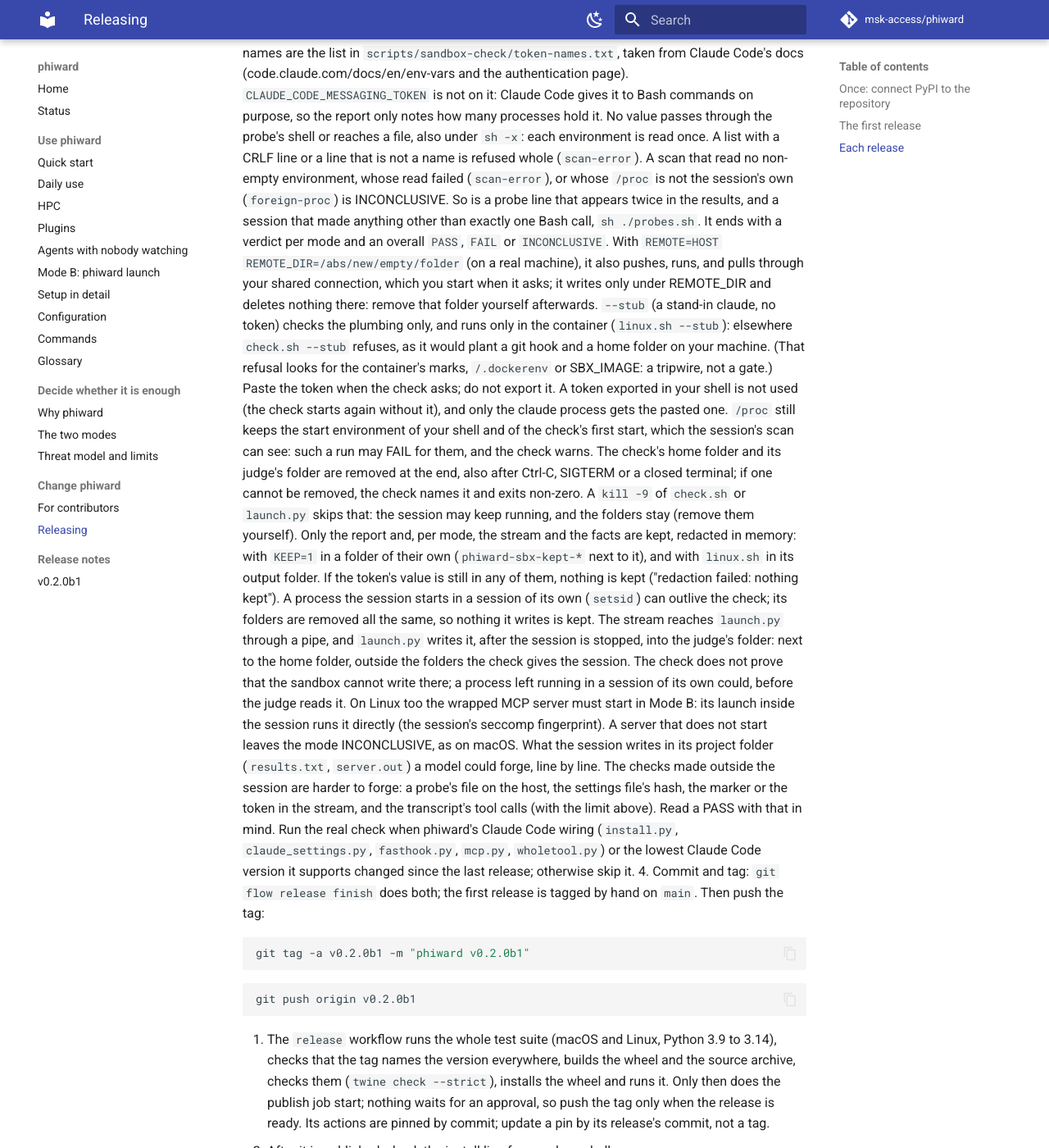
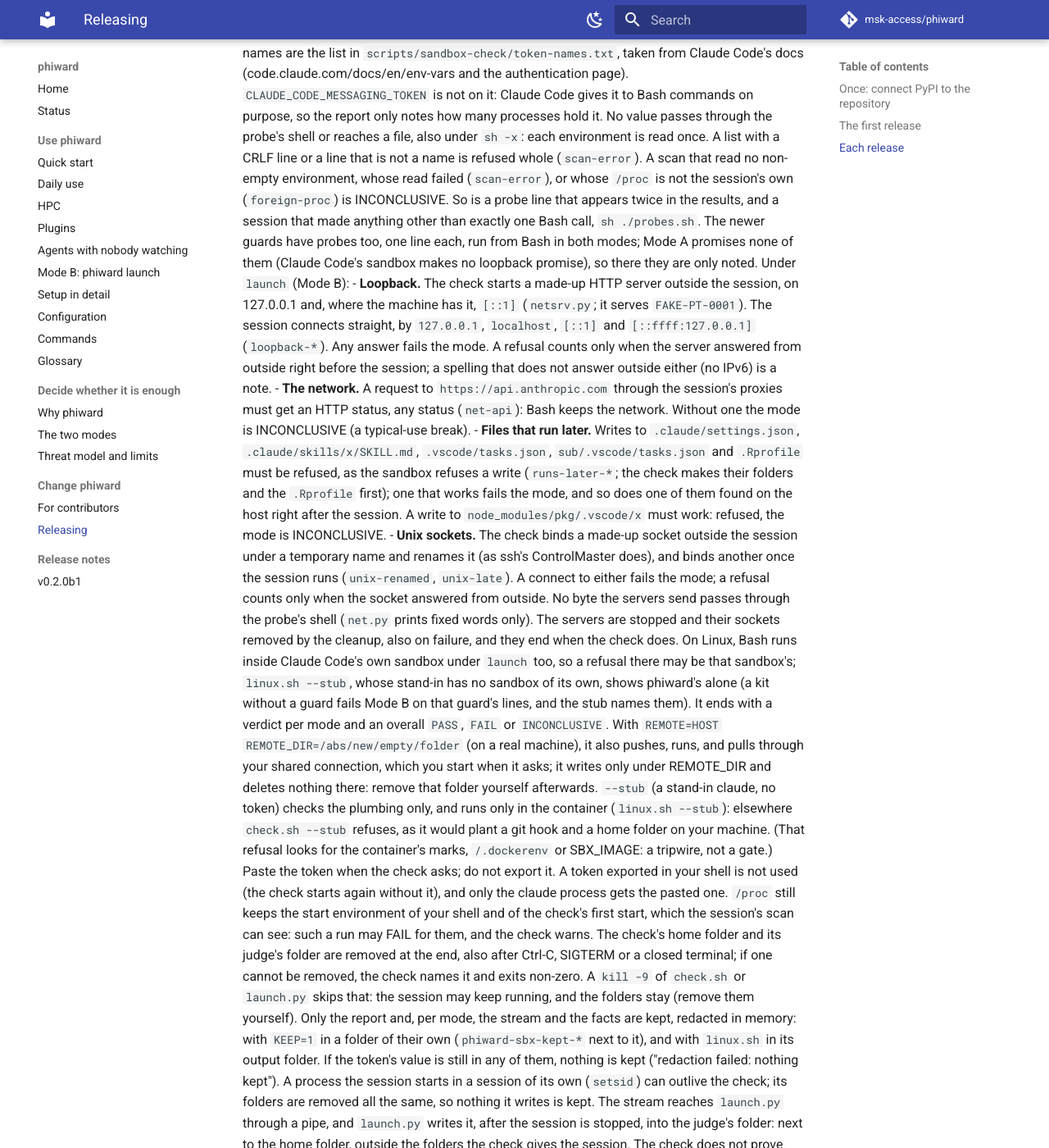
Before and after one commit to msk-access/phiward, an MkDocs documentation site: the page built from docs/releasing.md, in a window 1280 px wide and 1400 px high, scrolled down 3165 px. Shown: the whole window at 82% size. Built offline with MkDocs 1.6.1 and Material for MkDocs 9.7.7, drawn with Linux system fonts in a browser that asks for light colours; comment, search, counter and statistics services are not loaded; the version menu is left out.

Commit message:
docs(sandbox-check): the newer guards' probes in releasing.md, the check's header, the CHANGELOG; the stub names a guard the kit lacks
inside.sh no longer expects PASS Mode B unconditionally: it asserted that
under launch every probe of the stand-in passes. With the loopback and
unix-socket probes, a kit without the network proxy (PR #49) or the
unix-socket guard fails Mode B on exactly those lines. It now requires
every other Mode B line to pass, no INCONCLUSIVE line, each newer probe
noted in Mode A and judged in Mode B, and PASS Mode B only when no newer
guard is missing (it names the ones that are).

```diff
--- a/docs/releasing.md
+++ b/docs/releasing.md
@@ -129,6 +129,34 @@ Then push `main`, `develop` and the tag.
    (`scan-error`), or whose `/proc` is not the session's own (`foreign-proc`) is INCONCLUSIVE.
    So is a probe line that appears twice in the results, and a session that made anything
    other than exactly one Bash call, `sh ./probes.sh`.
+   The newer guards have probes too, one line each, run from Bash in both modes; Mode A
+   promises none of them (Claude Code's sandbox makes no loopback promise), so there they are
+   only noted. Under `launch` (Mode B):
+   - **Loopback.** The check starts a made-up HTTP server outside the session, on 127.0.0.1
+     and, where the machine has it, `[::1]` (`netsrv.py`; it serves `FAKE-PT-0001`). The
+     session connects straight, by `127.0.0.1`, `localhost`, `[::1]` and
+     `[::ffff:127.0.0.1]` (`loopback-*`). Any answer fails the mode. A refusal counts only when
+     the server answered from outside right before the session; a spelling that does not
+     answer outside either (no IPv6) is a note.
+   - **The network.** A request to `https://api.anthropic.com` through the session's proxies
+     must get an HTTP status, any status (`net-api`): Bash keeps the network. Without one the
+     mode is INCONCLUSIVE (a typical-use break).
+   - **Files that run later.** Writes to `.claude/settings.json`, `.claude/skills/x/SKILL.md`,
+     `.vscode/tasks.json`, `sub/.vscode/tasks.json` and `.Rprofile` must be refused, as the
+     sandbox refuses a write (`runs-later-*`; the check makes their folders and the
+     `.Rprofile` first); one that works fails the mode, and so does one of them found on the
+     host right after the session. A write to `node_modules/pkg/.vscode/x` must work: refused,
+     the mode is INCONCLUSIVE.
+   - **Unix sockets.** The check binds a made-up socket outside the session under a temporary
+     name and renames it (as ssh's ControlMaster does), and binds another once the session
+     runs (`unix-renamed`, `unix-late`). A connect to either fails the mode; a refusal counts
+     only when the socket answered from outside.
+   No byte the servers send passes through the probe's shell (`net.py` prints fixed words
+   only). The servers are stopped and their sockets removed by the cleanup, also on failure,
+   and they end when the check does. On Linux, Bash runs inside Claude Code's own sandbox under
+   `launch` too, so a refusal there may be that sandbox's; `linux.sh --stub`, whose stand-in
+   has no sandbox of its own, shows phiward's alone (a kit without a guard fails Mode B on that
+   guard's lines, and the stub names them).
    It ends with a verdict per mode and an overall `PASS`, `FAIL` or `INCONCLUSIVE`.
    With `REMOTE=HOST REMOTE_DIR=/abs/new/empty/folder` (on a real machine), it also pushes,
    runs, and pulls through your shared connection, which you start when it asks; it writes only
```
Also changed, not shown: CHANGELOG.md (+8 -0 lines), 5 other files.
